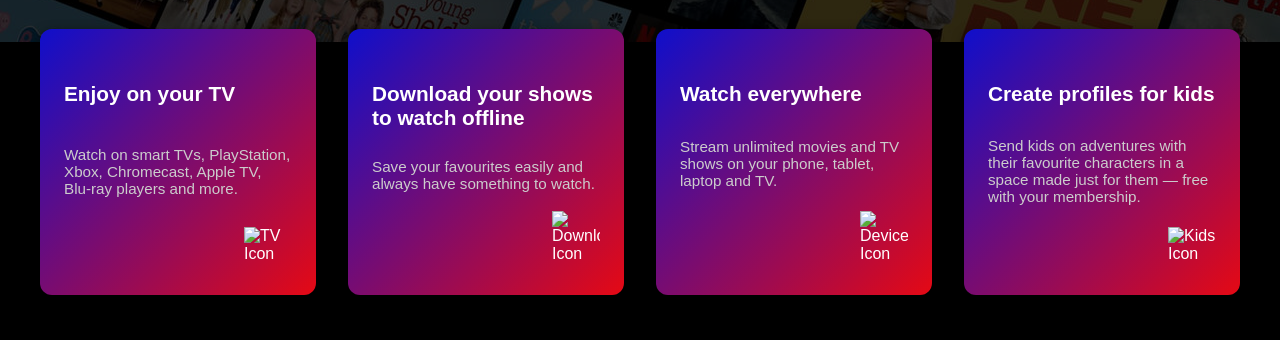
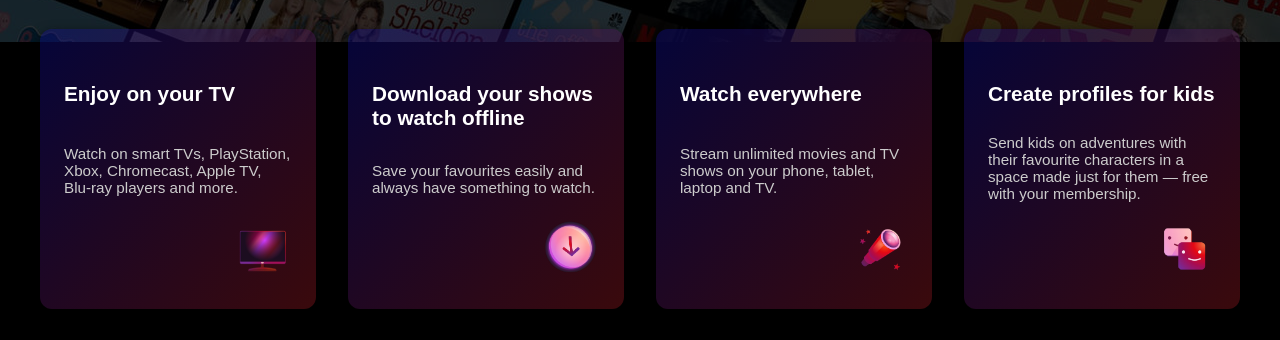
Before and after one commit to AdiiGarg/Netflix-Talks, a plain HTML site: page 1getStarted.html in a window 1280 px wide. Shown: the part 598-938 px from the top of the page. Drawn offline with Linux system fonts and the light colour scheme.

Commit message:
More reasons to join - Fixed Gradient and added images at bottom

```diff
--- a/1getStarted.css
+++ b/1getStarted.css
@@ -126,7 +126,7 @@
 }
 
 .reason-card {
-    background: linear-gradient(135deg, #0f0fcb, #e50914);
+    background: linear-gradient(to bottom right, #0d0d9561, #89161c6c);
     border-radius: 12px;
     padding: 2rem 1.5rem;
     text-align: left;
@@ -155,7 +155,7 @@
 }
 
 .reason-card img {
-    width: 48px;
+    width: 58px;
     height: auto;
     align-self: flex-end;
 }
```
Also changed, not shown: Images/download-icon.png (added), Images/kids-icon.png (added), Images/tv-icon.png (added), Images/watch-everywhere-icon.png (added).
